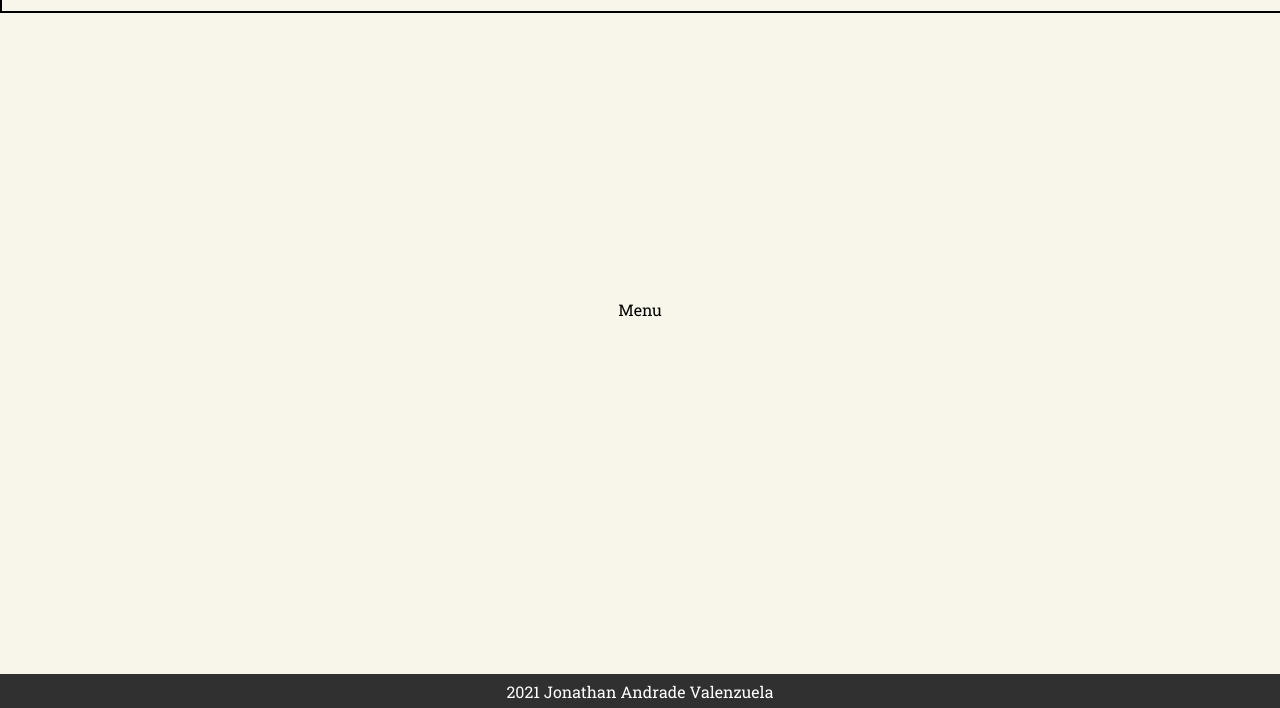
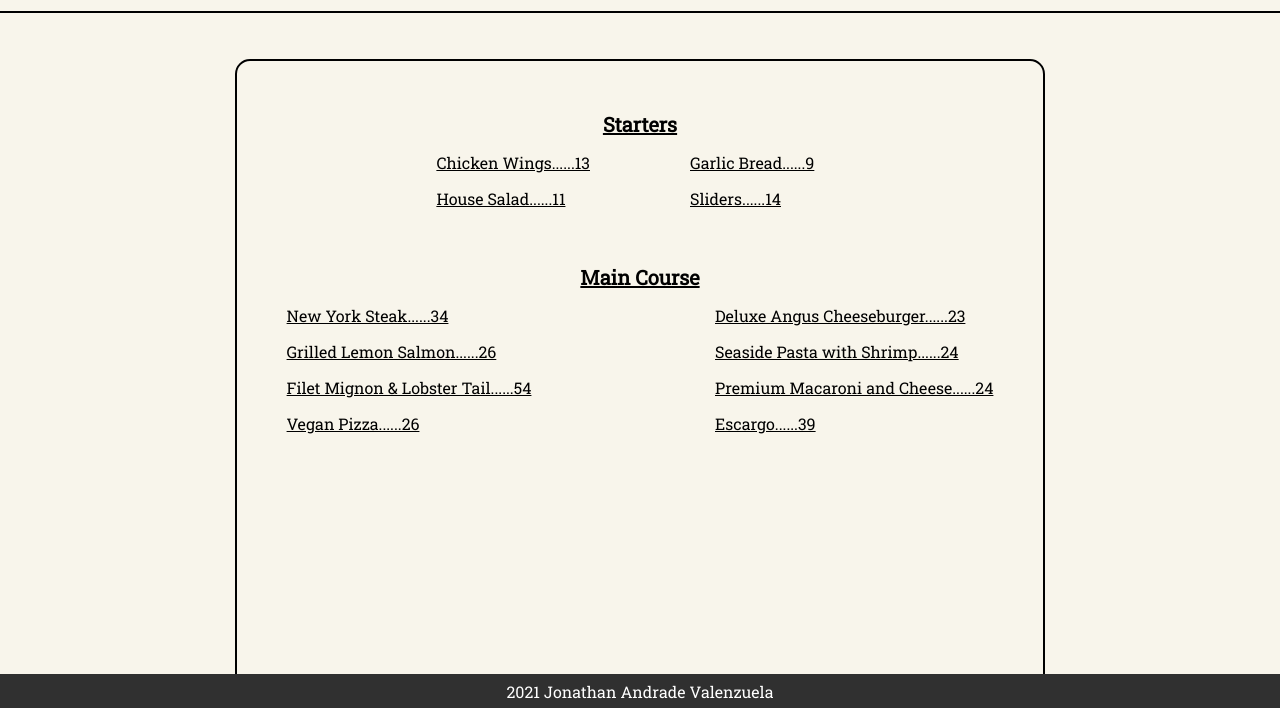
Before and after one commit to jmv1006/RestaurantPage, a website built with webpack: page dist/index.html in a window 1280 px wide. Both pictures are taken after a click on the element "Menu". Shown: the part 91-799 px from the top of the page. Built offline with nearby package versions, Linux system fonts and the light colour scheme.

Commit message:
added some menu items

```diff
--- a/src/menupage.js
+++ b/src/menupage.js
@@ -4,8 +4,124 @@ import {loadActivePage} from './index.js';
 function createMenuPageContent() {
     const menuPageMainContainer = document.createElement('div');
     contentModule.appendChild(menuPageMainContainer);
-    menuPageMainContainer.classList = 'PageMainContainer';
-    menuPageMainContainer.innerHTML = 'Menu';
+    menuPageMainContainer.id = 'menuPageMainContainer';
+
+//////////////////////////////////////////////////////////////////////////
+    //<---- Starters ---->
+    const startersContainer = document.createElement('div');
+    menuPageMainContainer.appendChild(startersContainer);
+    startersContainer.classList = 'menuSectionContainer'
+
+    const startersHeadContainer = document.createElement('div');
+    startersContainer.appendChild(startersHeadContainer);
+    startersHeadContainer.classList = 'menuHeadingContainer'
+
+    const startersHead = document.createElement('div');
+    startersHeadContainer.appendChild(startersHead);
+    startersHead.classList = 'menuHeading';
+    startersHead.innerHTML = 'Starters';
+
+    const startersItemsContainer = document.createElement('div');
+    startersContainer.appendChild(startersItemsContainer);
+    startersItemsContainer.id = 'startersItemContainer';
+
+    for (let i = 0; i < 4; i ++) {
+        let starteritemDiv = document.createElement('div');
+        starteritemDiv.id = `starter${i}`
+        startersItemsContainer.appendChild(starteritemDiv);
+    }
+
+    let starters = [];
+
+    class Starter {
+        constructor(name, price) {
+            this.name = name;
+            this.price = price;
+        }
+    };
+
+    const starter1 = new Starter('Chicken Wings', '13');
+    starters.push(starter1);
+    const starter2 = new Starter('Garlic Bread', '9');
+    starters.push(starter2);
+    const starter3 = new Starter('House Salad', '11');
+    starters.push(starter3);
+    const starter4 = new Starter('Sliders', '14');
+    starters.push(starter4);
+
+    for (let j = 0; j < starters.length; j++) {
+        let starterDiv = document.getElementById(`starter${j}`)
+        starterDiv.innerHTML = `${starters[j].name}......${starters[j].price}`
+    };
+
+////////////////////////////////////////////////////////////////////
+    //<---- Main Courses ---->
+    const mainCourseContainer = document.createElement('div');
+    menuPageMainContainer.appendChild(mainCourseContainer);
+    mainCourseContainer.classList = 'menuSectionContainer';
+
+    const mainCourseHeadContainer = document.createElement('div');
+    mainCourseContainer.appendChild(mainCourseHeadContainer);
+    mainCourseHeadContainer.classList = 'menuHeadingContainer';
+
+    const mainCourseHead = document.createElement('div');
+    mainCourseHeadContainer.appendChild(mainCourseHead);
+    mainCourseHead.classList = 'menuHeading';
+    mainCourseHead.innerHTML = 'Main Course';
+
+    const mainCourseItemsContainer = document.createElement('div');
+    mainCourseContainer.appendChild(mainCourseItemsContainer);
+    mainCourseItemsContainer.id = 'mainCourseItemContainer';
+
+    for (let j = 0; j < 8; j ++) {
+        let mcItemDiv = document.createElement('div');
+        mcItemDiv.id = `maincourse${j}`
+        mainCourseItemsContainer.appendChild(mcItemDiv);
+    };
+
+    let mainItems = [];
+
+    class MainItems {
+        constructor(name, price) {
+            this.name = name;
+            this.price = price;
+        }
+    };
+
+    const mainItem1 = new MainItems('New York Steak', '34');
+    mainItems.push(mainItem1);
+    const mainItem2 = new MainItems('Deluxe Angus Cheeseburger', '23')
+    mainItems.push(mainItem2);
+    const mainItem3 = new MainItems('Grilled Lemon Salmon', '26')
+    mainItems.push(mainItem3);
+    const mainItem4 = new MainItems('Seaside Pasta with Shrimp', '24')
+    mainItems.push(mainItem4);
+    const mainItem5 = new MainItems('Filet Mignon & Lobster Tail', '54')
+    mainItems.push(mainItem5);
+    const mainItem6 = new MainItems('Premium Macaroni and Cheese', '24')
+    mainItems.push(mainItem6);
+    const mainItem7 = new MainItems('Vegan Pizza', '26')
+    mainItems.push(mainItem7);
+    const mainItem8 = new MainItems('Escargo', '39')
+    mainItems.push(mainItem8);
+
+    for (let i = 0; i < mainItems.length; i++) {
+        let mainItemDiv = document.getElementById(`maincourse${i}`)
+        mainItemDiv.innerHTML = `${mainItems[i].name}......${mainItems[i].price}`
+    };
+
+/////////////////////////////////////////////////////////////////////////////////////////
+    //<---- Desserts ---->
+    const dessertContainer = document.createElement('div');
+    menuPageMainContainer.appendChild(dessertContainer);
+    dessertContainer.id ='dessertContainer';
+
+
+    //<---- Drinks ---->
+    const drinksContainer = document.createElement('div');
+    menuPageMainContainer.appendChild(drinksContainer);
+    drinksContainer.id = 'drinksContainer';
+
 };
 
 function menuPageLoad() {
--- a/src/style.css
+++ b/src/style.css
@@ -16,6 +16,8 @@ body {
 #content {
     display: flex;
     flex-direction: column;
+    justify-content: flex-start;
+    align-items: center;
 }
 
 #header {
@@ -60,6 +62,7 @@ body {
     justify-content: center;
     align-items: center;
     flex-direction: column;
+    gap: 55px;
 }
 
 #imgContainer {
@@ -145,3 +148,52 @@ body {
     background-color: #303030;
     color: white;
 }
+
+
+#menuPageMainContainer {
+    height: 100vh;
+    display: flex;
+    justify-content: flex-start;
+    align-items: center;
+    flex-direction: column;
+    gap: 55px;
+    padding: 50px;
+    border: 2px solid black;
+    border-radius: 15px;
+    margin-top: 150px;
+    margin-bottom: 150px;
+}
+
+.menuHeadingContainer {
+    text-align: center;
+    margin-bottom: 15px;
+}
+
+.menuHeading {
+    font-weight: bold;
+    font-size: 20px;
+    text-decoration: underline;
+}
+
+.menuSectionContainer {
+    display: flex;
+    flex-direction: column;
+}
+
+#startersItemContainer {
+    display: grid;
+    grid-template-columns: repeat(2, 1fr);
+    grid-template-rows: repeat(2, 1fr);
+    grid-column-gap: 100px;
+    grid-row-gap: 15px;
+    text-decoration: underline;
+}
+
+#mainCourseItemContainer {
+    display: grid;
+    grid-template-columns: repeat(2, 1fr);
+    grid-template-rows: repeat(4, 1fr);
+    grid-column-gap: 150px;
+    grid-row-gap: 15px;
+    text-decoration: underline
+}
```
Also changed, not shown: dist/main.js, 1 other file.
